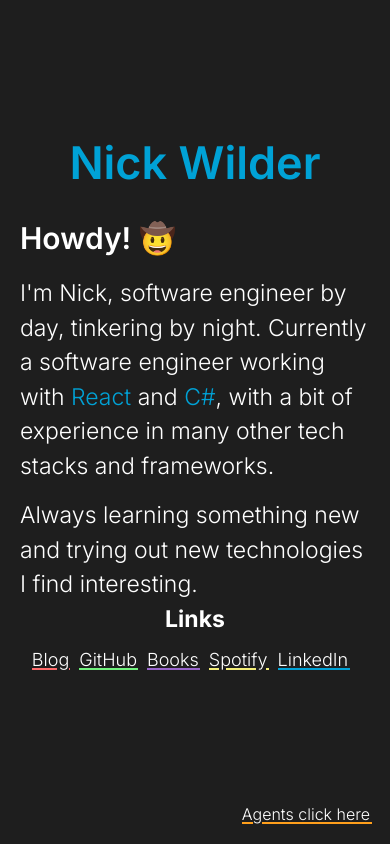
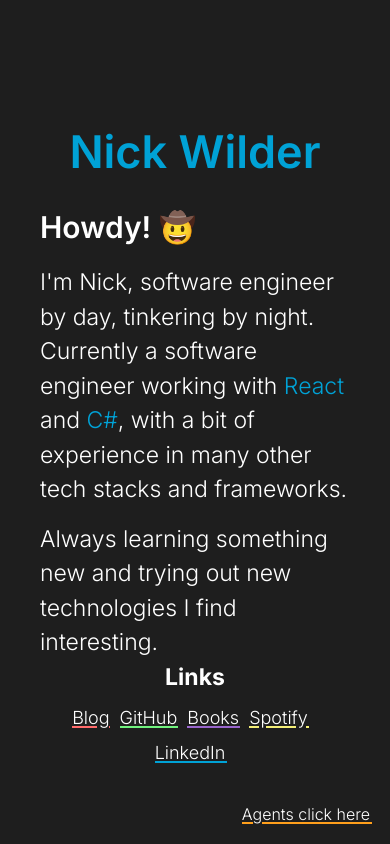
Before and after one commit to NickTheWilder/website, a Next.js app: page / in a window 390 px wide. Built offline with nearby package versions, Linux system fonts and the light colour scheme; a web font is replaced by a local one.

Commit message:
Tighten mobile agents link spacing

```diff
--- a/src/app/page.module.css
+++ b/src/app/page.module.css
@@ -56,6 +56,10 @@
         flex-direction: column;
     }
 
+    .container {
+        margin: auto 20px 16px;
+    }
+
     .agentsLink {
         position: static;
         align-self: flex-end;
```
